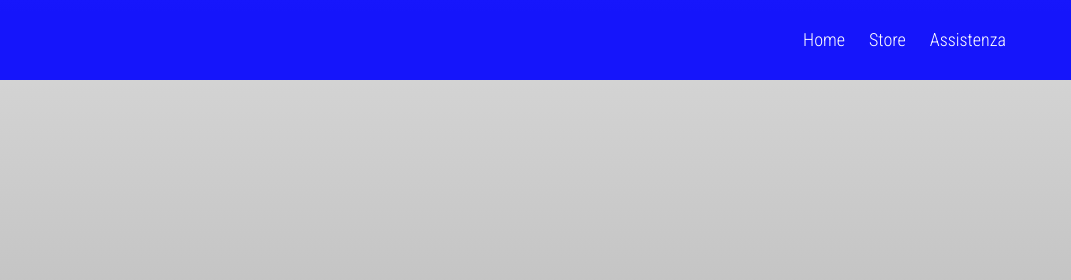
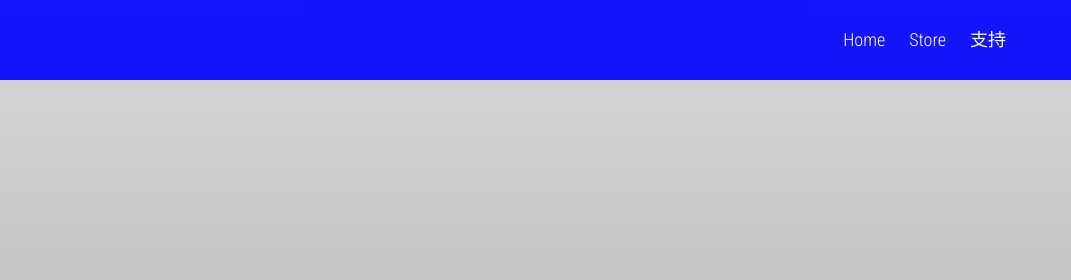
Before and after one commit to nicolamozzachiodi/spotify-skin, a plain HTML site: page app/index.html in a window 1280 px wide. Shown: the top 280 px of the page, 209-1280 px from the left. Drawn offline with nearby package versions, Linux system fonts and the light colour scheme; files that its build step writes are made by us from their sources.

Commit message:
translated "assistenza"

```diff
--- a/app/index.html
+++ b/app/index.html
@@ -21,7 +21,7 @@
                             <ul class=" navbar-menu no-bullet big-text">
                                 <li><a href="#">Home</a></li>
                                 <li><a href="store.html">Store</a></li>
-                                <li><a href="contact-us.html">Assistenza</a></li>
+                                <li><a href="contact-us.html">支持</a></li>
                             </ul>
                         </div>
                         <div class="cell small-6 hamburger-menu hide-for-medium text-right">
@@ -34,7 +34,7 @@
                 <ul class="no-bullet big-text">
                     <li><a href="#">Home</a></li>
                     <li><a href="store.html">Store</a></li>
-                    <li><a href="contact-us.html">Assistenza</a></li>
+                    <li><a href="contact-us.html">支持</a></li>
                 </ul>
             </div>
         </nav>
```
